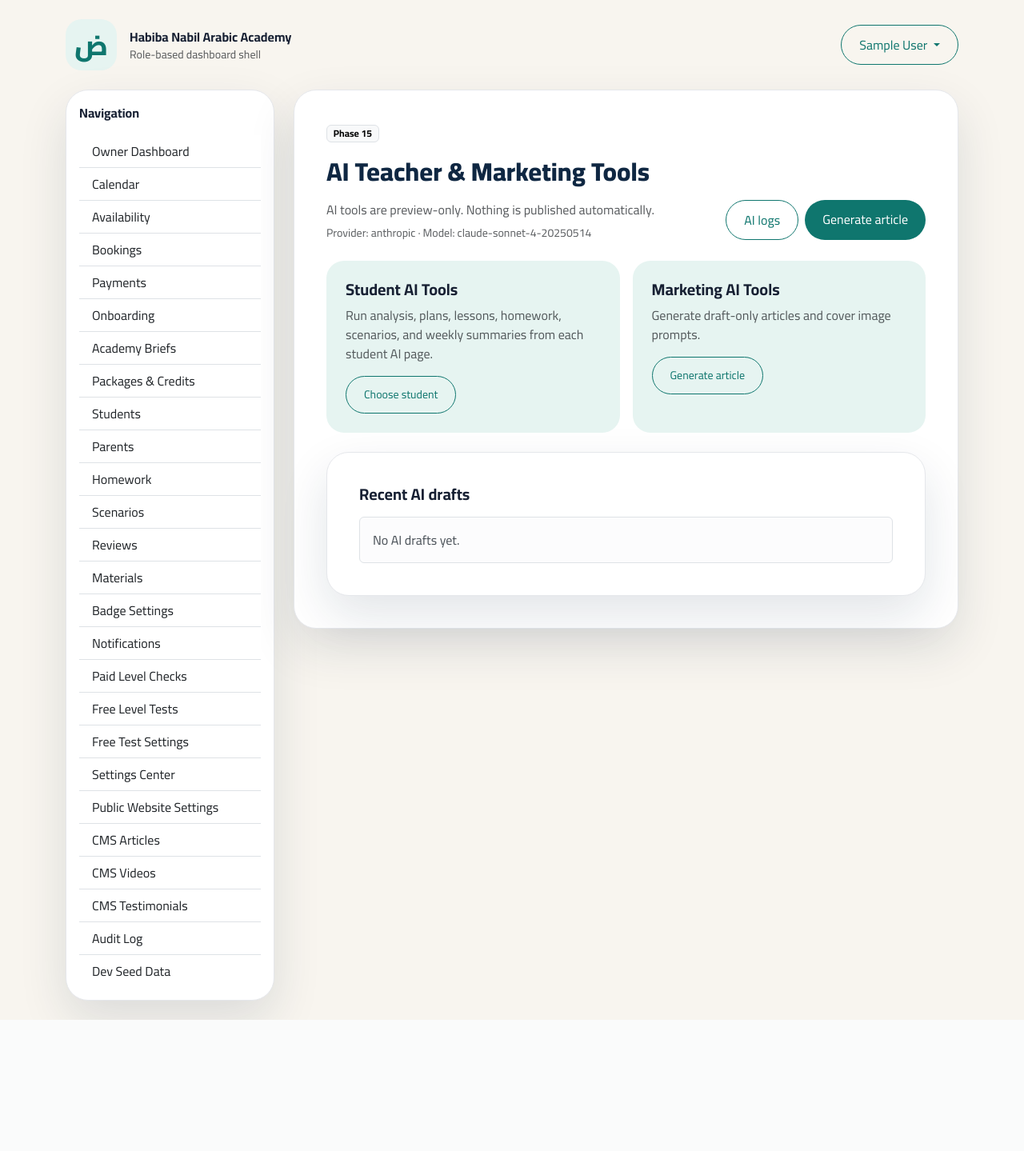
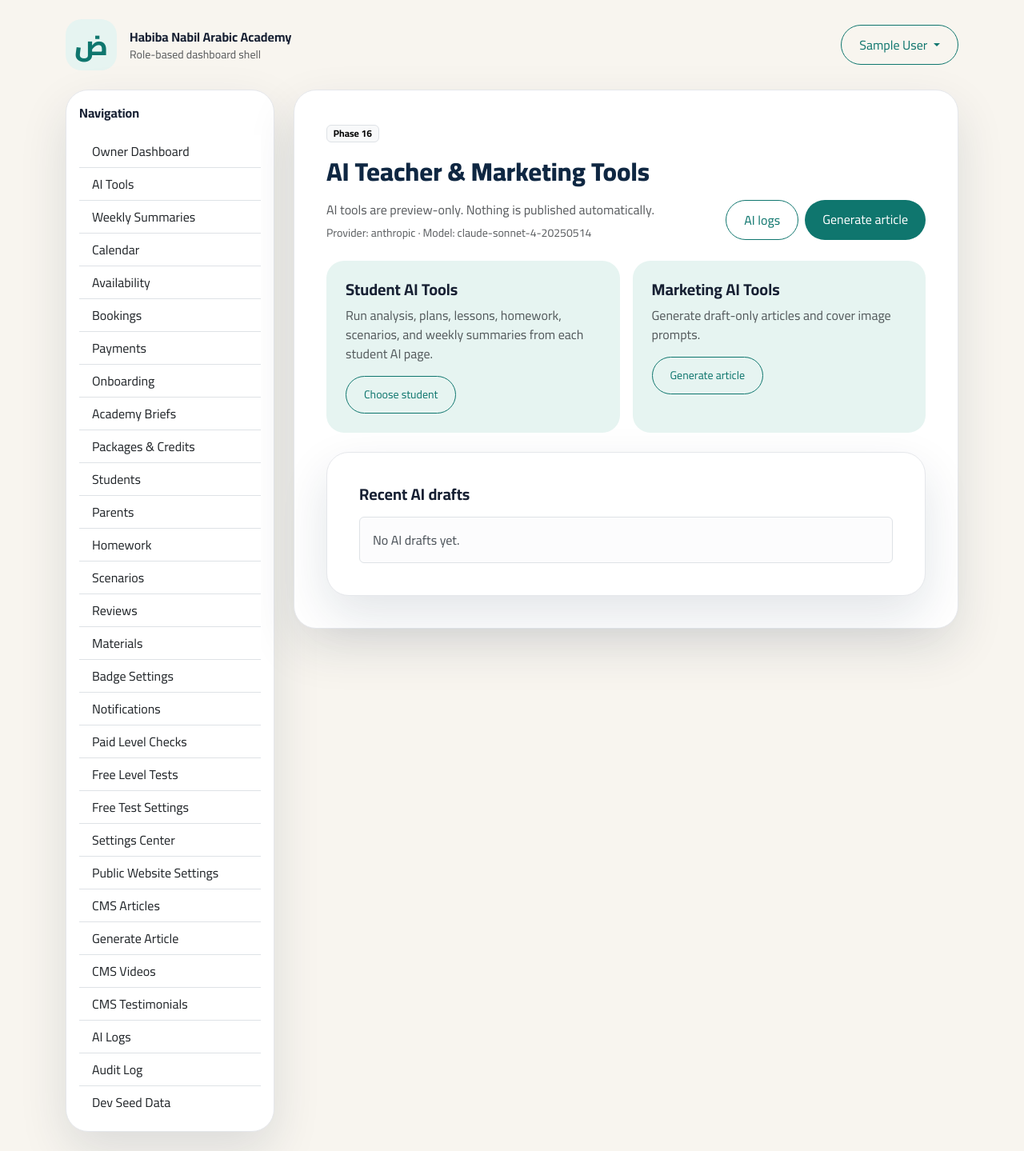
Before and after one commit to abdulrahmanal-saeed/classlink, a PHP site: page /public/owner/ai/index.php in a window 1280 px wide. Shown: the whole page at 80% size. Before the commit the page ends 1275 px from the top, so only its background shows below. Run offline with PHP 8.4, Linux system fonts and the light colour scheme; the visitor is signed in with stand-in values (Sample User, id 1); tables that the repository leaves empty hold one stand-in row (values such as "Sample post"); some libraries are stand-ins or nearby versions.

Commit message:
Phase 16: add AI navigation links

```diff
--- a/web/components/layout/dashboard_shell.php
+++ b/web/components/layout/dashboard_shell.php
@@ -15,6 +15,8 @@ function render_dashboard_shell(array $user, string $title, string $content): vo
     $items = [
         'owner_teacher' => [
             ['/owner/dashboard', 'Owner Dashboard', 'لوحة المالك'],
+            ['/owner/ai', 'AI Tools', 'أدوات الذكاء الاصطناعي'],
+            ['/owner/weekly-summaries', 'Weekly Summaries', 'الملخصات الأسبوعية'],
             ['/owner/calendar', 'Calendar', 'التقويم'],
             ['/owner/availability', 'Availability', 'أوقات التوفر'],
             ['/owner/bookings', 'Bookings', 'الحجوزات'],
@@ -36,8 +38,10 @@ function render_dashboard_shell(array $user, string $title, string $content): vo
             ['/owner/settings', 'Settings Center', 'مركز الإعدادات'],
             ['/owner/settings/public-website', 'Public Website Settings', 'إعدادات الموقع العام'],
             ['/owner/cms/articles', 'CMS Articles', 'إدارة المقالات'],
+            ['/owner/cms/articles/generate', 'Generate Article', 'توليد مقال'],
             ['/owner/cms/videos', 'CMS Videos', 'إدارة الفيديوهات'],
             ['/owner/cms/testimonials', 'CMS Testimonials', 'إدارة التقييمات'],
+            ['/owner/ai/logs', 'AI Logs', 'سجلات الذكاء الاصطناعي'],
             ['/owner/audit-log', 'Audit Log', 'سجل المراجعة'],
             ['/owner/dev/seed-data', 'Dev Seed Data', 'بيانات تجريبية'],
         ],
@@ -128,7 +132,7 @@ function render_dashboard_shell(array $user, string $title, string $content): vo
           </aside>
           <main class="col-lg-9">
             <div class="foundation-card">
-              <div class="badge text-bg-light border mb-3">Phase 15</div>
+              <div class="badge text-bg-light border mb-3">Phase 16</div>
               <h1 class="hero-title h2 mb-3"><?= htmlspecialchars($title, ENT_QUOTES, 'UTF-8') ?></h1>
               <?= $content ?>
             </div>
```
